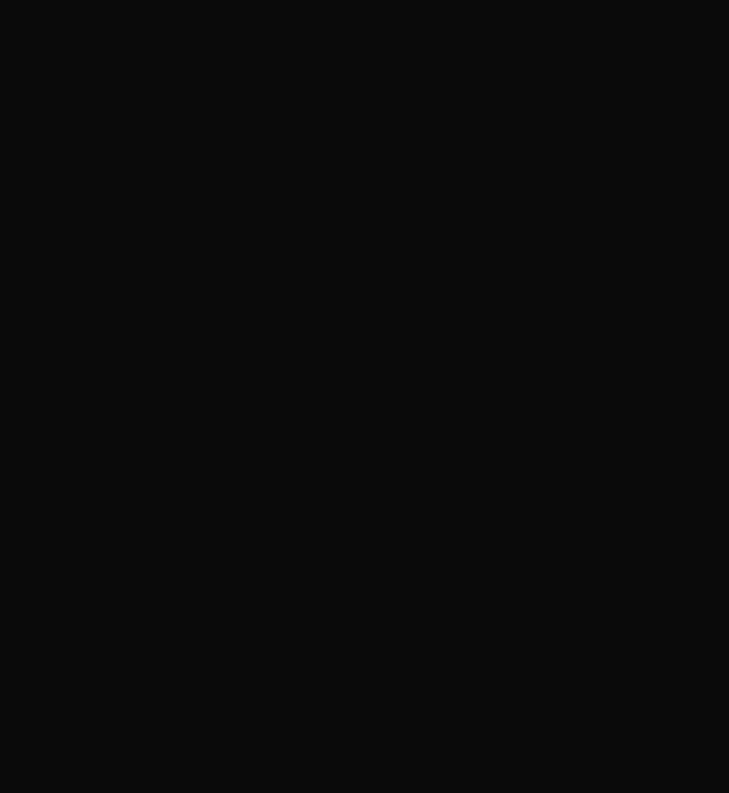
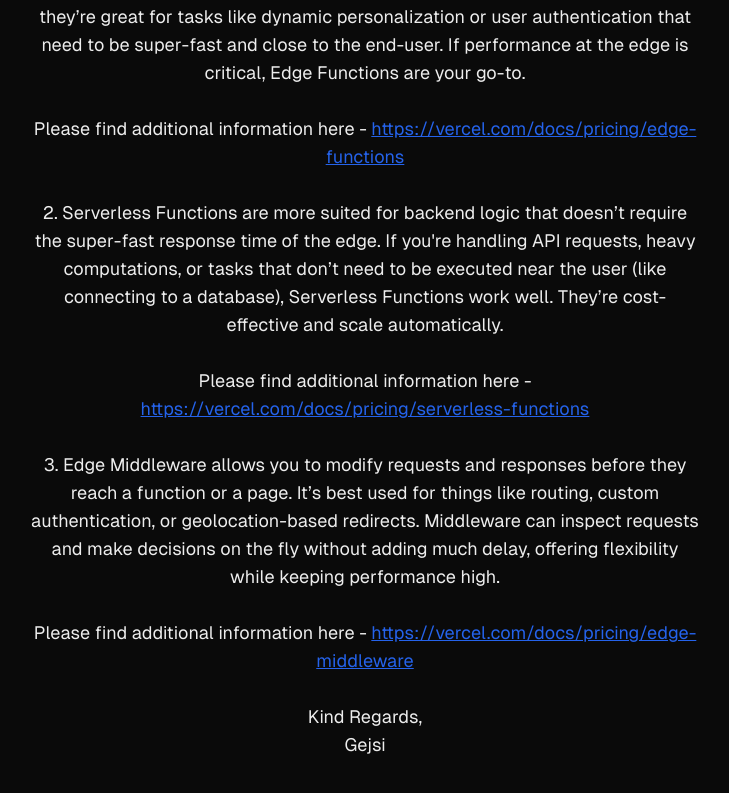
Before and after one commit to SirGejsi/nextjs-boilerplate, a Next.js app: page /questions/question2 in a window 1280 px wide. Shown: the part 1009-1802 px from the top of the page, without its empty margins (275-1004 px from the left). Before the commit the page ends 880 px from the top, so only its background shows below. Built offline with nearby package versions, Linux system fonts and the light colour scheme.

Commit message:
Update page.tsx

```diff
--- a/app/questions/question2/page.tsx
+++ b/app/questions/question2/page.tsx
@@ -31,6 +31,29 @@ export default function About() {
           <br /><br />
           Another key thing is how they handle rendering. With React, it’s mostly client-side rendering, which means your content is loaded in the browser and requires some extra work to get things like SEO and performance right. But with Next.js, you can use server-side rendering, static site generation, or even a mix, so it’s super optimized for faster loading and better SEO.
         </p>
+        <p className="text-lg mt-4 max-w-2xl text-center">
+          Hi [Customer Name],
+          <br /><br />
+          Thank you for reaching out!
+          <br /><br />
+          Deciding between Edge Functions, Serverless Functions, or Edge Middleware on Vercel really depends on the use case and performance needs of your application. Here's a breakdown to help you decide:
+          <br /><br />
+            1. Edge Functions are ideal when you need ultra-low latency and want to deliver content closer to your users. Since they run on Vercel’s global Edge Network, they’re great for tasks like dynamic personalization or user authentication that need to be super-fast and close to the end-user. If performance at the edge is critical, Edge Functions are your go-to.
+          <br /><br />
+            Please find additional information here - <a href="https://vercel.com/docs/pricing/edge-functions" className="text-blue-600 underline">https://vercel.com/docs/pricing/edge-functions</a>
+          <br /><br />
+            2. Serverless Functions are more suited for backend logic that doesn’t require the super-fast response time of the edge. If you're handling API requests, heavy computations, or tasks that don’t need to be executed near the user (like connecting to a database), Serverless Functions work well. They’re cost-effective and scale automatically.
+          <br /><br />
+            Please find additional information here - <a href="https://vercel.com/docs/pricing/serverless-functions" className="text-blue-600 underline">https://vercel.com/docs/pricing/serverless-functions</a>
+          <br /><br />
+            3. Edge Middleware allows you to modify requests and responses before they reach a function or a page. It’s best used for things like routing, custom authentication, or geolocation-based redirects. Middleware can inspect requests and make decisions on the fly without adding much delay, offering flexibility while keeping performance high.
+          <br /><br />
+            Please find additional information here - <a href="https://vercel.com/docs/pricing/edge-middleware" className="text-blue-600 underline">https://vercel.com/docs/pricing/edge-middleware</a>
+          <br /><br />
+          Kind Regards,
+          <br />
+          Gejsi
+        </p>
       </main>
     </div>
   );
```
